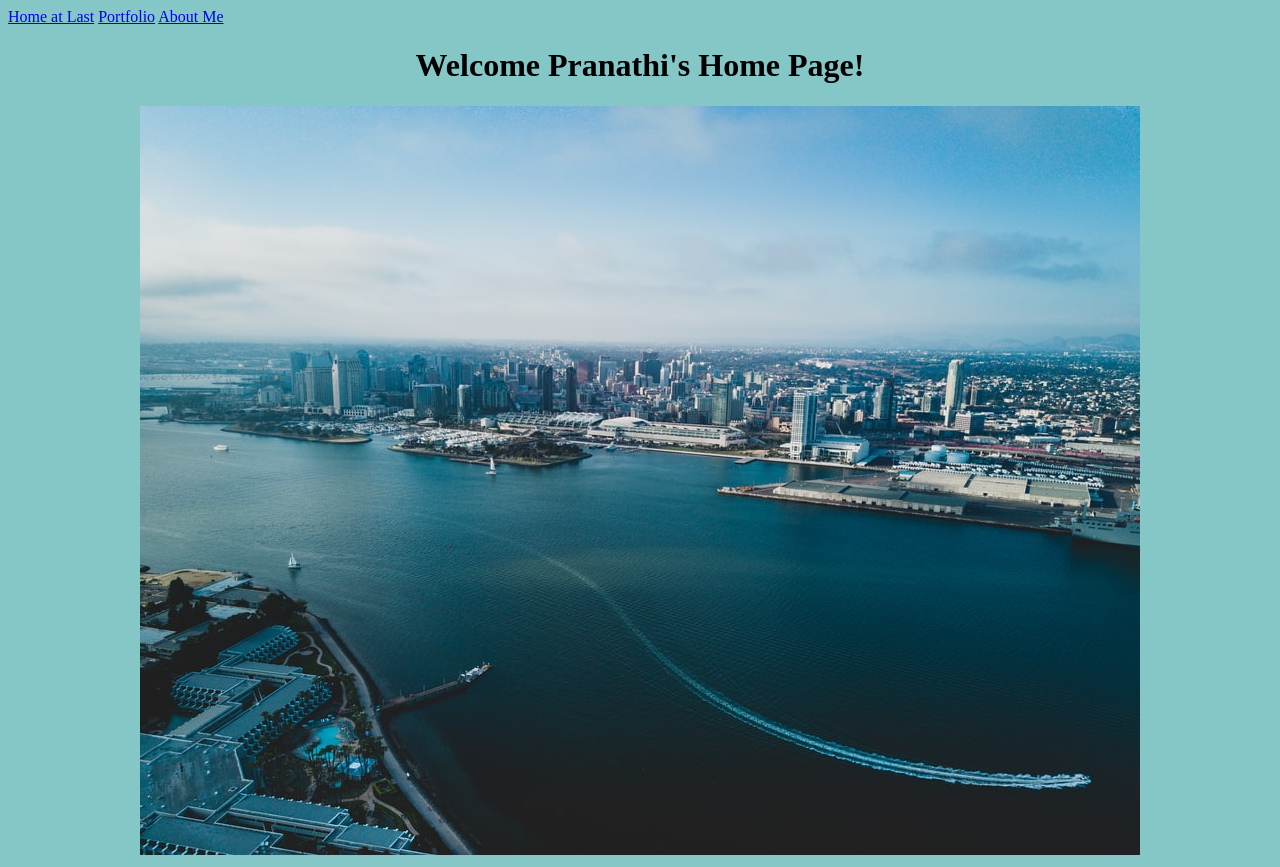
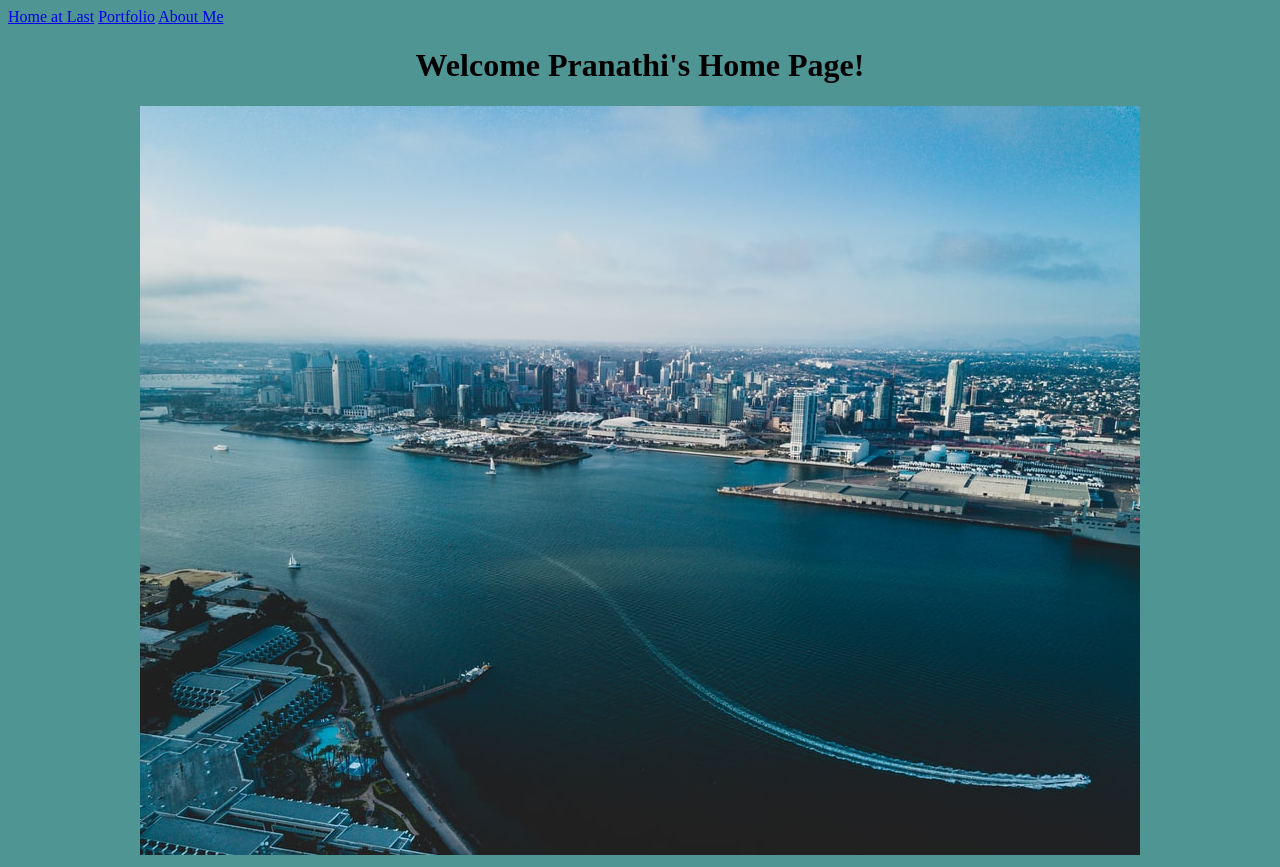
Before and after one commit to 1851701/pranathiimmanni.giithub.io, a plain HTML site: page index.html in a window 1280 px wide. Drawn offline with Linux system fonts and the light colour scheme.

Commit message:
Update index.html

```diff
--- a/index.html
+++ b/index.html
@@ -17,7 +17,7 @@
     <meta charset="utf-8">
     <title> Pranathi's Home Page</title>
   </head>
-  <body bgcolor="#85C6C6">
+  <body bgcolor="#4E9593">
     <div id="toplinks">
     <a href="index.html">Home at Last</a>
     <a href="portfolio.html">Portfolio</a>
```
